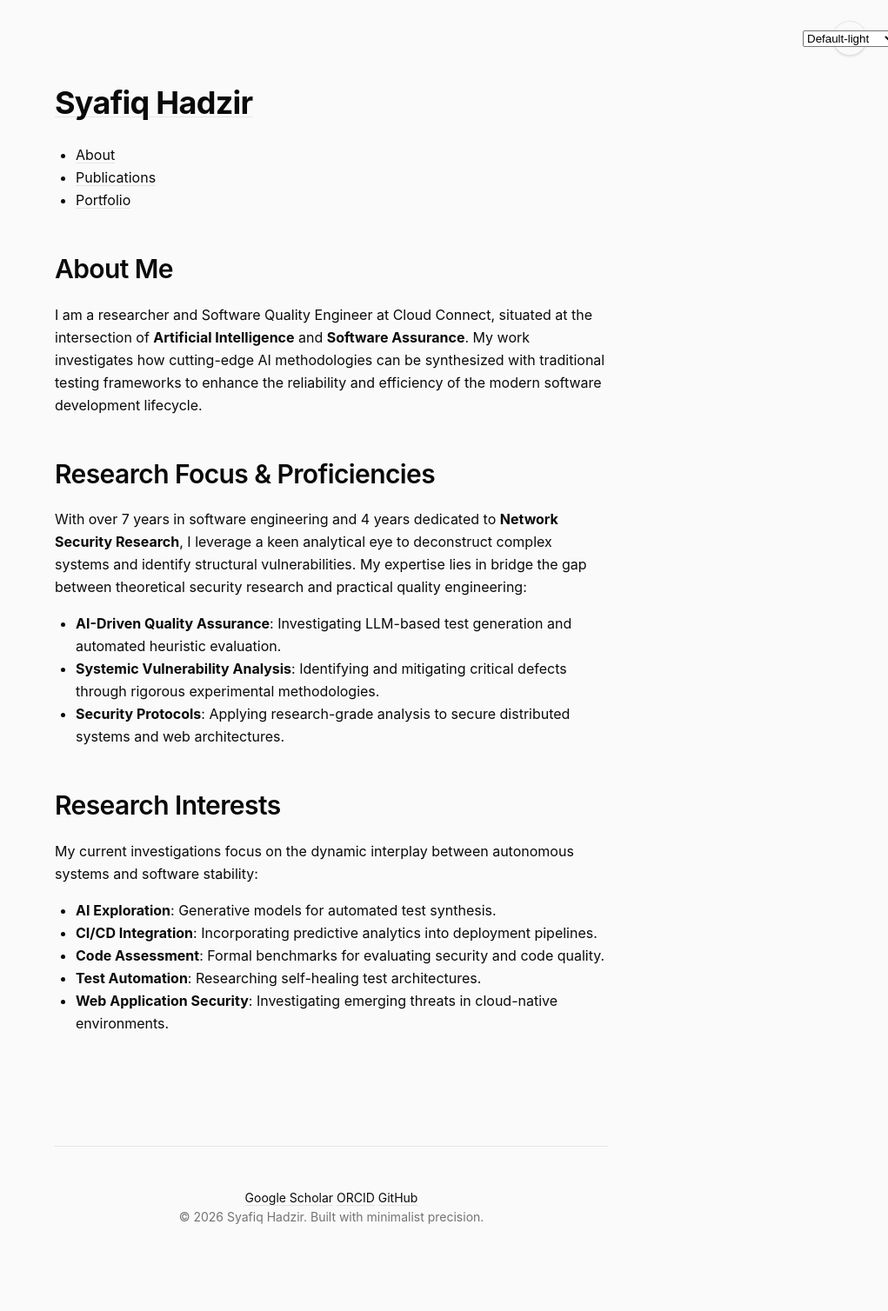
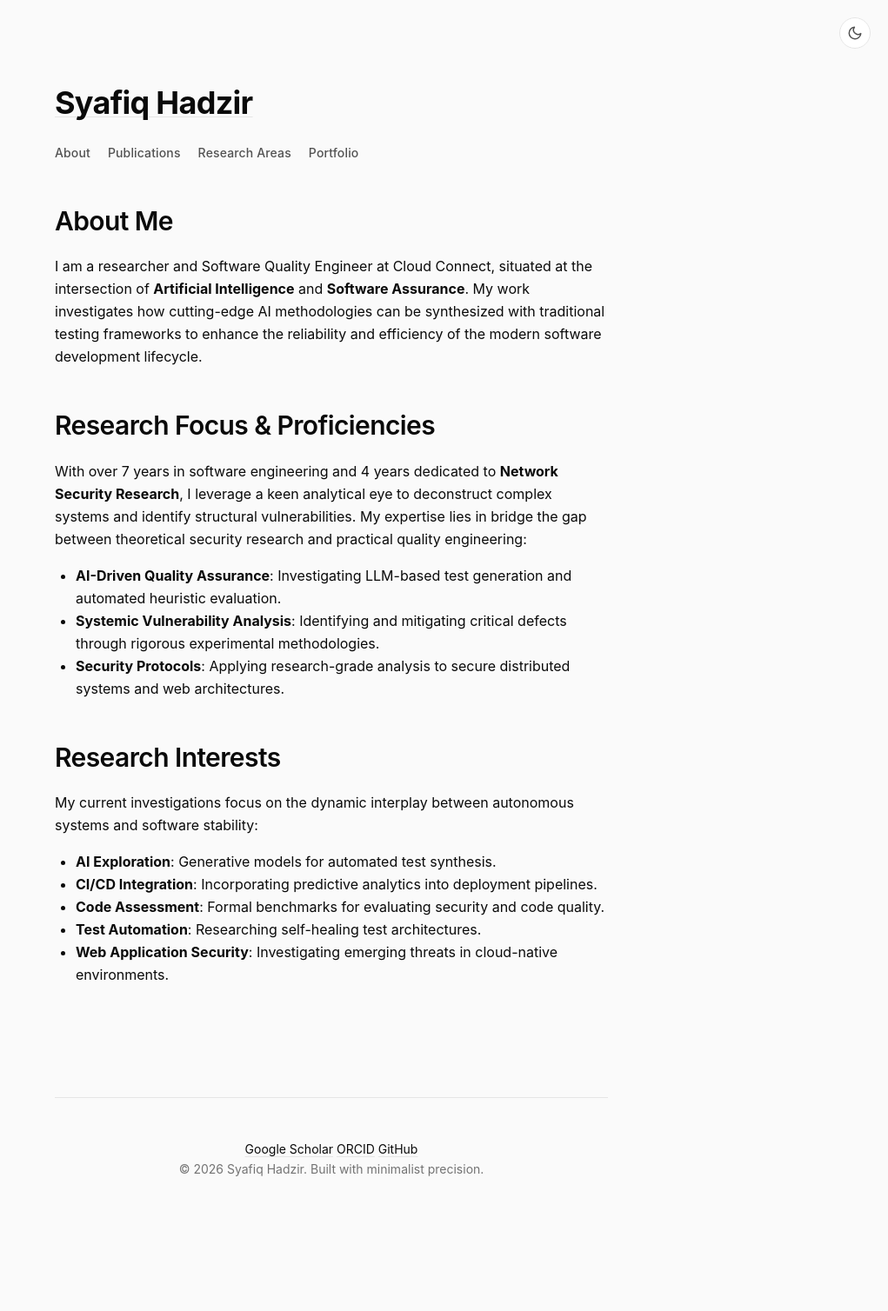
Before and after one commit to syafiqhadzir/research, a Jekyll site: the page built from about.md, in a window 1280 px wide. Shown: the whole page at 87% size, without its empty margins (259-1280 px from the left). Built offline with Jekyll 4.4.1, drawn with Linux system fonts in a browser that asks for light colours; after the commit the page ends 1453 px from its top, so only the background shows below that.

Commit message:
Polish navbar and theme toggle
Navigation enhancements:
- Added BEM classes for better structure
- Implemented underline hover effect
- Added Research Areas link
- Improved accessibility with ARIA labels
- Better responsive spacing

Theme toggle improvements:
- Replaced dropdown with modern toggle button
- Added sun/moon icons for clarity
- Simplified to light/dark mode only
- Better positioning and styling
- Cleaner hover states

All changes maintain minimalist design without animations

```diff
--- a/_includes/navigation.html
+++ b/_includes/navigation.html
@@ -1,11 +1,26 @@
-<ul>
-  <li>
-    <a href="{{ 'about/' | relative_url }}"> About </a>
-  </li>
-  <li>
-    <a href="{{ 'publications/' | relative_url }}"> Publications </a>
-  </li>
-  <li>
-    <a href="https://syafiqhadzir.dev/"> Portfolio </a>
-  </li>
-</ul>
+<nav class="nav" role="navigation" aria-label="Main navigation">
+  <ul class="nav__list">
+    <li class="nav__item">
+      <a href="{{ 'about/' | relative_url }}" class="nav__link">About</a>
+    </li>
+    <li class="nav__item">
+      <a href="{{ 'publications/' | relative_url }}" class="nav__link"
+        >Publications</a
+      >
+    </li>
+    <li class="nav__item">
+      <a href="{{ 'categories/' | relative_url }}" class="nav__link"
+        >Research Areas</a
+      >
+    </li>
+    <li class="nav__item">
+      <a
+        href="https://syafiqhadzir.dev/"
+        class="nav__link"
+        target="_blank"
+        rel="noopener"
+        >Portfolio</a
+      >
+    </li>
+  </ul>
+</nav>
--- a/_includes/themeSelector.html
+++ b/_includes/themeSelector.html
@@ -1,11 +1,41 @@
-<div class="theme-selector-container">
-  <svg class="theme-icon" viewBox="0 0 24 24" width="20" height="20" fill="none" stroke="currentColor" stroke-width="2" stroke-linecap="round" stroke-linejoin="round">
-    <circle cx="13.5" cy="6.5" r=".5" fill="currentColor"></circle>
-    <circle cx="17.5" cy="10.5" r=".5" fill="currentColor"></circle>
-    <circle cx="8.5" cy="7.5" r=".5" fill="currentColor"></circle>
-    <circle cx="6.5" cy="12.5" r=".5" fill="currentColor"></circle>
-    <path d="M12 2C6.5 2 2 6.5 2 12s4.5 10 10 10c.926 0 1.648-.746 1.648-1.688 0-.437-.18-.835-.437-1.125-.29-.289-.438-.652-.438-1.125a1.64 1.64 0 0 1 1.668-1.668h1.996c3.051 0 5.555-2.503 5.555-5.554C21.965 6.012 17.461 2 12 2z"></path>
+<button
+  class="theme-toggle"
+  onclick="toggleTheme()"
+  aria-label="Toggle theme"
+  title="Toggle dark/light mode"
+>
+  <svg
+    class="theme-toggle__icon theme-toggle__icon--sun"
+    viewBox="0 0 24 24"
+    width="20"
+    height="20"
+    fill="none"
+    stroke="currentColor"
+    stroke-width="2"
+    stroke-linecap="round"
+    stroke-linejoin="round"
+  >
+    <circle cx="12" cy="12" r="5"></circle>
+    <line x1="12" y1="1" x2="12" y2="3"></line>
+    <line x1="12" y1="21" x2="12" y2="23"></line>
+    <line x1="4.22" y1="4.22" x2="5.64" y2="5.64"></line>
+    <line x1="18.36" y1="18.36" x2="19.78" y2="19.78"></line>
+    <line x1="1" y1="12" x2="3" y2="12"></line>
+    <line x1="21" y1="12" x2="23" y2="12"></line>
+    <line x1="4.22" y1="19.78" x2="5.64" y2="18.36"></line>
+    <line x1="18.36" y1="5.64" x2="19.78" y2="4.22"></line>
   </svg>
-  <select id='themeSelector' onchange="toggleTheme()" aria-label="Select theme" title="Change Theme">
-  </select>
-</div>
+  <svg
+    class="theme-toggle__icon theme-toggle__icon--moon"
+    viewBox="0 0 24 24"
+    width="20"
+    height="20"
+    fill="none"
+    stroke="currentColor"
+    stroke-width="2"
+    stroke-linecap="round"
+    stroke-linejoin="round"
+  >
+    <path d="M21 12.79A9 9 0 1 1 11.21 3 7 7 0 0 0 21 12.79z"></path>
+  </svg>
+</button>
--- a/_sass/components/_navigation.scss
+++ b/_sass/components/_navigation.scss
@@ -7,33 +7,63 @@
 // Navigation Block
 // ============================================================================
 
-.nav {
+.nav__list {
   @include reset-list;
 
   display: flex;
+  flex-wrap: wrap;
   font-size: $font-size-sm;
   gap: $space-6;
+
+  @include breakpoint("md") {
+    gap: $space-5;
+  }
 }
 
 .nav__link {
   color: var(--color-text-secondary);
   font-weight: $font-weight-medium;
+  letter-spacing: 0.01em;
+  padding: $space-2 0;
+  position: relative;
   text-decoration: none;
+
+  &::after {
+    background: var(--color-accent);
+    bottom: 0;
+    content: "";
+    height: 2px;
+    left: 0;
+    position: absolute;
+    transform: scaleX(0);
+    transform-origin: right;
+    width: 100%;
+  }
 
   &:hover {
     color: var(--color-accent);
+
+    &::after {
+      transform: scaleX(1);
+      transform-origin: left;
+    }
   }
 
   &:focus-visible {
+    border-radius: var(--radius-sm);
+    color: var(--color-accent);
     outline: 2px solid var(--color-accent);
     outline-offset: 2px;
-    border-radius: var(--radius-sm);
   }
 }
 
 .nav__link--active {
   color: var(--color-text-primary);
   font-weight: $font-weight-semibold;
+
+  &::after {
+    transform: scaleX(1);
+  }
 }
 
 // ============================================================================
@@ -43,9 +73,9 @@
 .site-header {
   @include flex-between;
 
+  border-bottom: 1px solid var(--color-border);
   margin-bottom: $space-5xl;
   padding-bottom: $space-4;
-  border-bottom: 1px solid var(--color-border);
 
   @include breakpoint("md") {
     margin-bottom: $space-4xl;
@@ -68,9 +98,9 @@
   }
 
   &:focus-visible {
+    border-radius: var(--radius-sm);
     outline: 2px solid var(--color-accent);
     outline-offset: 2px;
-    border-radius: var(--radius-sm);
   }
 }
 
--- a/_sass/components/_theme-toggle.scss
+++ b/_sass/components/_theme-toggle.scss
@@ -1,50 +1,70 @@
-// Theme Toggle Component - BEM Naming Convention
-// Accessible theme switcher with hidden checkbox pattern
+// Theme Toggle Component - Minimalist Clean Design
+// Modern theme switcher with sun/moon icons
 
 @use "../abstracts" as *;
 
 // ============================================================================
-// Theme Selector
+// Theme Toggle Button
 // ============================================================================
 
-.theme-selector {
-  cursor: pointer;
-  height: 100%;
-  left: 0;
-  opacity: 0;
-  position: absolute;
-  top: 0;
-  width: 100%;
-  z-index: var(--z-base);
-}
-
-.theme-selector-container {
-  @include flex-center;
-
-  background: var(--color-bg-primary);
+.theme-toggle {
+  align-items: center;
+  background: var(--color-bg-elevated);
   border: 1px solid var(--color-border);
   border-radius: var(--radius-full);
-  box-shadow: var(--shadow-sm);
+  color: var(--color-text-secondary);
+  cursor: pointer;
+  display: flex;
   height: 40px;
+  justify-content: center;
+  padding: 0;
   position: fixed;
-  right: $space-lg;
-  top: $space-lg;
-  transition: all var(--transition-base);
+  right: $space-6;
+  top: $space-6;
   width: 40px;
   z-index: var(--z-fixed);
 
   &:hover {
-    border-color: var(--color-text-primary);
-    box-shadow: var(--shadow-md);
-    transform: scale(1.05);
+    background: var(--color-bg-secondary);
+    border-color: var(--color-accent);
+    color: var(--color-accent);
+  }
+
+  &:focus-visible {
+    outline: 2px solid var(--color-accent);
+    outline-offset: 2px;
+  }
+
+  @include breakpoint("md") {
+    height: 36px;
+    right: $space-5;
+    top: $space-5;
+    width: 36px;
   }
 }
 
-.theme-selector__icon {
-  color: var(--color-text-muted);
-  transition: color var(--transition-base);
+// ============================================================================
+// Theme Toggle Icons
+// ============================================================================
 
-  .theme-selector-container:hover & {
-    color: var(--color-text-primary);
+.theme-toggle__icon {
+  display: none;
+  height: 20px;
+  width: 20px;
+
+  @include breakpoint("md") {
+    height: 18px;
+    width: 18px;
   }
 }
+
+// Show sun icon in dark mode (to switch to light)
+[data-theme="dark"] .theme-toggle__icon--sun {
+  display: block;
+}
+
+// Show moon icon in light mode (to switch to dark)
+[data-theme="light"] .theme-toggle__icon--moon,
+:root:not([data-theme]) .theme-toggle__icon--moon {
+  display: block;
+}
--- a/assets/js/theme.js
+++ b/assets/js/theme.js
@@ -1,32 +1,24 @@
-const themeMap = {
-  'default-light': {
-    'background-color': 'white',
-    'text-color': '#222',
-    'highlight-color': '#eee',
-  },
-  'default-dark': {
-    'background-color': '#222',
-    'text-color': 'white',
-    'highlight-color': '#2e2e2e',
-  },
-  'solarized-light': {
-    'background-color': '#fdf6e3',
-    'text-color': '#465a61',  /* Darkened from #657b83 for AAA */
-    'highlight-color': '#eee8d5',
-  },
-  'solarized-dark': {
-    'background-color': '#002b36',
-    'text-color': '#dcebe6',   /* Lightened from #839496 for AAA */
-    'highlight-color': '#073642',
-  },
-  'sepia-light': {
-    'background-color': '#f4ecd8',
-    'text-color': '#5b4636',
-    'highlight-color': '#e4d5b7',
-  },
-  'sepia-dark': {
-    'background-color': '#3e2c1c',
-    'text-color': '#d8c3a5',
-    'highlight-color': '#4b382a',
-  },
-};
+// Simple theme toggle - light/dark mode only
+function toggleTheme() {
+  const html = document.documentElement;
+  const currentTheme = html.getAttribute('data-theme');
+
+  // Toggle between light and dark
+  const newTheme = currentTheme === 'dark' ? 'light' : 'dark';
+
+  html.setAttribute('data-theme', newTheme);
+  localStorage.setItem('theme', newTheme);
+}
+
+// Initialize theme on page load
+function onLoad() {
+  const html = document.documentElement;
+  const savedTheme = localStorage.getItem('theme');
+
+  if (savedTheme) {
+    html.setAttribute('data-theme', savedTheme);
+  } else {
+    // Default to light theme
+    html.setAttribute('data-theme', 'light');
+  }
+}
```
